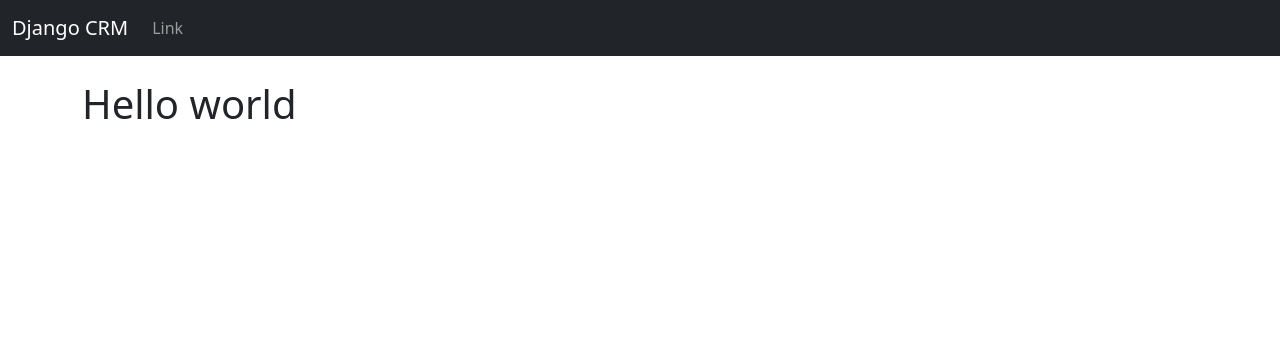
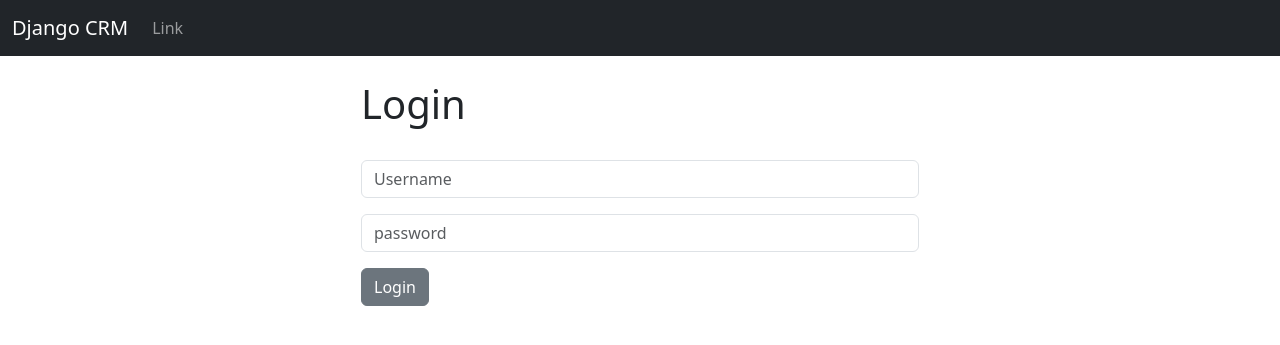
Before and after one commit to YasaraD/Python-project-CRM-, a Django app: page / in a window 1280 px wide. Shown: the top 345 px of the page. Run offline with Django 5.2, Linux system fonts and the light colour scheme.

Commit message:
loginuser

```diff
--- a/CRM/website/templates/base.html
+++ b/CRM/website/templates/base.html
@@ -10,6 +10,16 @@
     {%include 'navbar.html'%}
     <div class = 'container'>
         <br/>
+
+        {% if messages%}
+            {% for message in messages%}
+            <div class="alert alert-warning alert-dismissible fade show" role="alert">
+                <strong>Holy guacamole!</strong> You should check in on some of those fields below.
+                <button type="button" class="btn-close" data-bs-dismiss="alert" aria-label="Close"></button>
+            </div>
+            {%endfor%}
+        {%endif%}
+
         {% block content %}
         {% endblock %}
     </div>
--- a/CRM/website/templates/home.html
+++ b/CRM/website/templates/home.html
@@ -2,6 +2,33 @@
 
 {%block content%}
 
-<h1>Hello world</h1>
+<div class ="col-md-6 offset-md-3">
+
+{% if user.is_authenticated %}
+
+<h1>Hello World</h1>
+
+{% else %}
+
+<h1>Login</h1>
+<br/>
+
+<form method="POST" action="{% url 'home' %}">
+    {%csrf_token%}
+    <form>
+        <div class="mb-3">
+            <input type="text" class="form-control" name='username' placeholder="Username" required>
+        </div>
+        <div class="mb-3">
+          <input type="password" class="form-control"  name = 'password' placeholder="password" required>
+        </div>
+        <button type="submit" class="btn btn-secondary">Login</button>
+    </form>
+
+</form>
+
+</div>
+
+{% endif %}
 
 {% endblock %}
--- a/CRM/website/urls.py
+++ b/CRM/website/urls.py
@@ -3,5 +3,6 @@ from . import views
 
 urlpatterns = [
     path('', views.home, name='home'),
+    path('logout/', views.logout_user, name='logout'),
 
 ]
--- a/CRM/website/views.py
+++ b/CRM/website/views.py
@@ -1,4 +1,24 @@
-from django.shortcuts import render
+from django.shortcuts import render, redirect
+from django.contrib.auth import authenticate, login, logout
+from django.contrib import messages
 
 def home(request):
-    return render(request, 'home.html' ,{})
+    if request.method == 'POST':
+        username =request.POST['username']
+        password = request.POST['password']
+
+        user = authenticate(request, username=username,password=password)
+        if user is not None:
+            login(request,user)
+            messages.success(request,"You have been Logged In")
+            return redirect ('home')
+        else:
+            messages.success(request,"There was an Error")
+            return redirect('home')
+    else:
+        return render(request, 'home.html' ,{})
+
+
+
+def logout_user(request):
+    pass
```
Also changed, not shown: CRM/website/templates/navbar.html (line endings or trailing spaces).
